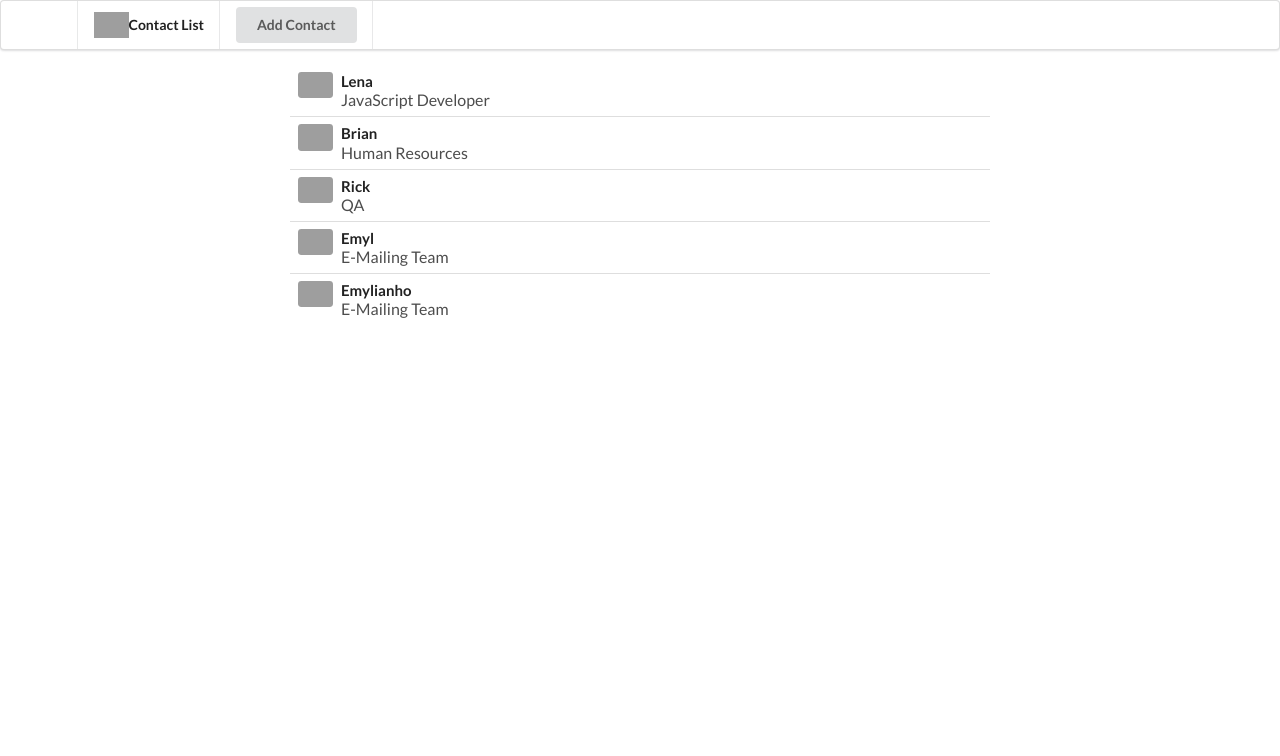
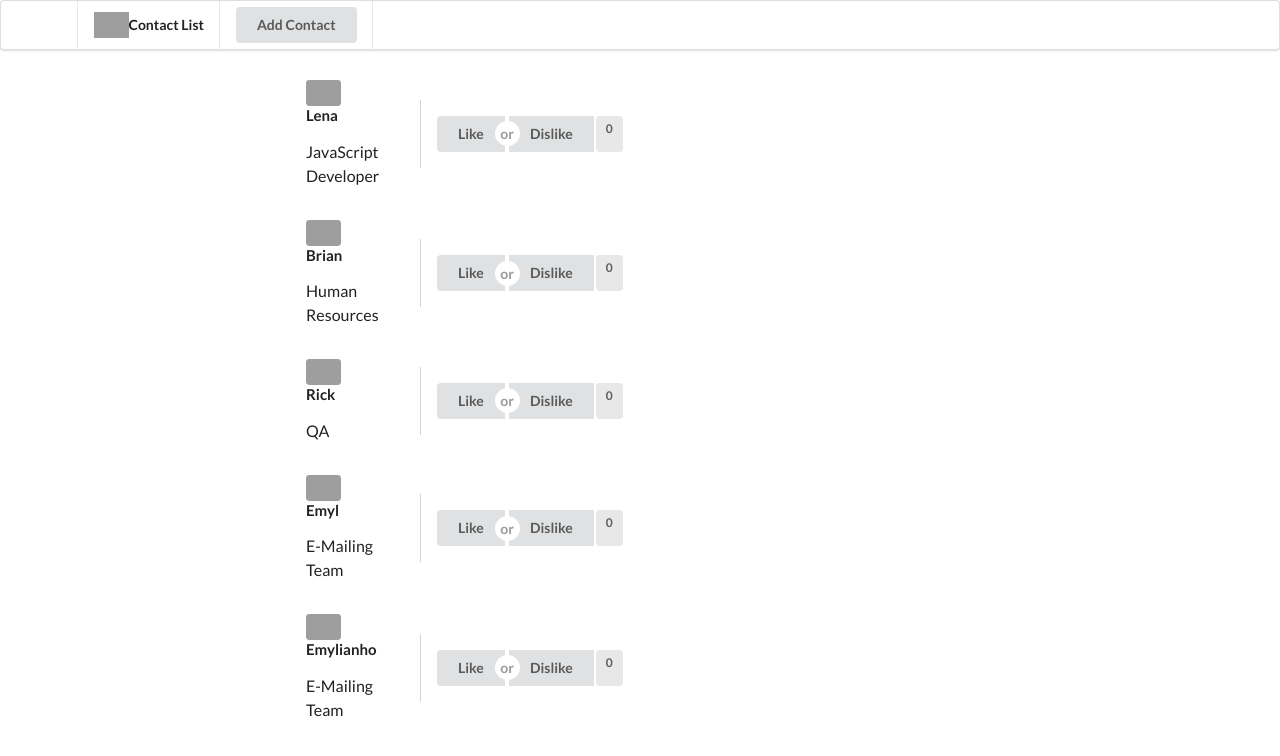
Before and after one commit to BaduraMike/playground-contactlist, a React (Create React App) app: page / in a window 1280 px wide. Shown: the top 756 px of the page. Built offline with nearby package versions, Linux system fonts and the light colour scheme; grey boxes are pictures that could not be loaded.

Commit message:
Add Counter.

```diff
--- a/src/App.css
+++ b/src/App.css
@@ -1,15 +1,15 @@
-*{
+* {
     box-sizing: border-box;
     margin: 0;
     padding: 0;
 }
 
-body{
+body {
     font-family: Arial, Helvetica, sans-serif;
     line-height: 1.4;
 }
 
-a{
+a {
     color: #333;
     text-decoration: none;
 }
--- a/src/components/ContactItem.js
+++ b/src/components/ContactItem.js
@@ -1,10 +1,13 @@
 import React, {Component} from 'react';
 import Avatar from "./Avatar";
+import Counter from "./Counter";
 
 class ContactItem extends Component {
     render() {
         const {login, name, department} = this.props;
         return (
+            <div className={"ui internally celled grid"}>
+                <div className={"three wide column"}>
                     <li className={"item"}>
                         <Avatar login={login}/>
                         <div className={"content"}>
@@ -14,6 +17,11 @@ class ContactItem extends Component {
                             </div>
                         </div>
                     </li>
+                </div>
+                <div className={"middle aligned column"}>
+                    <Counter/>
+                </div>
+            </div>
         );
     }
 }
--- /dev/null
+++ b/src/components/Counter.js
@@ -0,0 +1,44 @@
+import React, {Component} from 'react';
+
+class Counter extends Component {
+    constructor(props) {
+        super(props);
+        this.state = {counter: 0};
+    }
+
+    render() {
+
+        return (
+            <div className={"ui buttons"}>
+                <button className={"ui animated button"} onClick={this.increment.bind(this)}>
+                    <div className={"visible content"}>Like</div>
+                    <div className={"hidden content"}>
+                        <i className={"plus icon"}/>
+                    </div>
+                </button>
+                <div className={"or"}/>
+                <button className={"ui animated button"} onClick={this.decrement.bind(this)}>
+                    <div className={"visible content"}>Dislike</div>
+                    <div className={"hidden content"}>
+                        <i className={"minus icon"}/>
+                    </div>
+                </button>
+                <div className={"ui label"}>{this.state.counter}</div>
+            </div>
+        );
+    }
+
+    increment() {
+        this.setState({
+            counter: this.state.counter + 1
+        })
+    }
+
+    decrement() {
+        this.setState({
+            counter: this.state.counter - 1
+        })
+    }
+}
+
+export default Counter;
```
Lines whose indentation alone changed are shown as unchanged.
